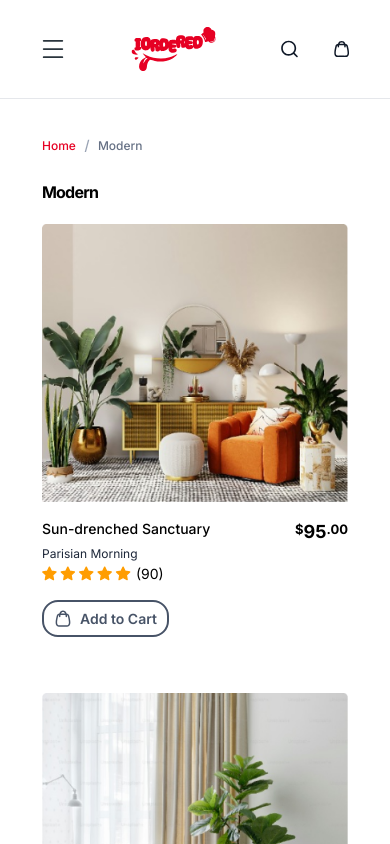
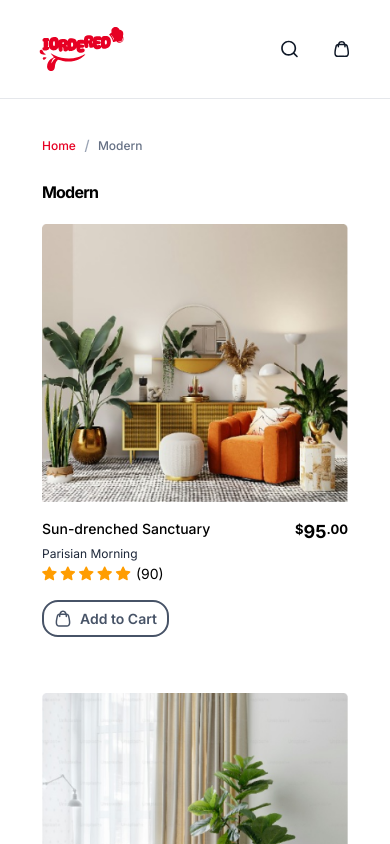
Before and after one commit to onyinyechi-okeke/Iordered, a React (Vite) app: page / in a window 390 px wide. Shown: the top 844 px of the page. Built offline with nearby package versions, Linux system fonts and the light colour scheme.

Commit message:
removed bars

```diff
--- a/src/components/NavBar.jsx
+++ b/src/components/NavBar.jsx
@@ -2,7 +2,6 @@ import React from 'react'
 import logo from "../assets/hero.svg"
 import bigsearch from "../assets/bigsearch.svg"
 import cart from "../assets/newcart.svg"
-import bars from "../assets/bars.svg"
 
 function NavBar({openShop}) {
   return (
@@ -10,16 +9,9 @@ function NavBar({openShop}) {
 
     <nav className='w-full fixed top-0 left-0 h-[99px] md:h-[104px] bg-white border-b-[1px] border-[#f2fof5] px-[39px] md:px-[60px] lg:px-[112px] flex items-center justify-between z-[999]'>
 
-        <figure className='lg:hidden'>
-            <img src={bars} alt='menu-icon' />
-        </figure>
-
-
         <figure>
             <img src={logo} alt='a logo' />
         </figure>
-
-
 
         <section className='flex items-center xs:gap-[32px]  xxs:gap-[12px] cursor-pointer'>
            <img src={bigsearch} alt='icons' className='hover:scale-105'/>
```
